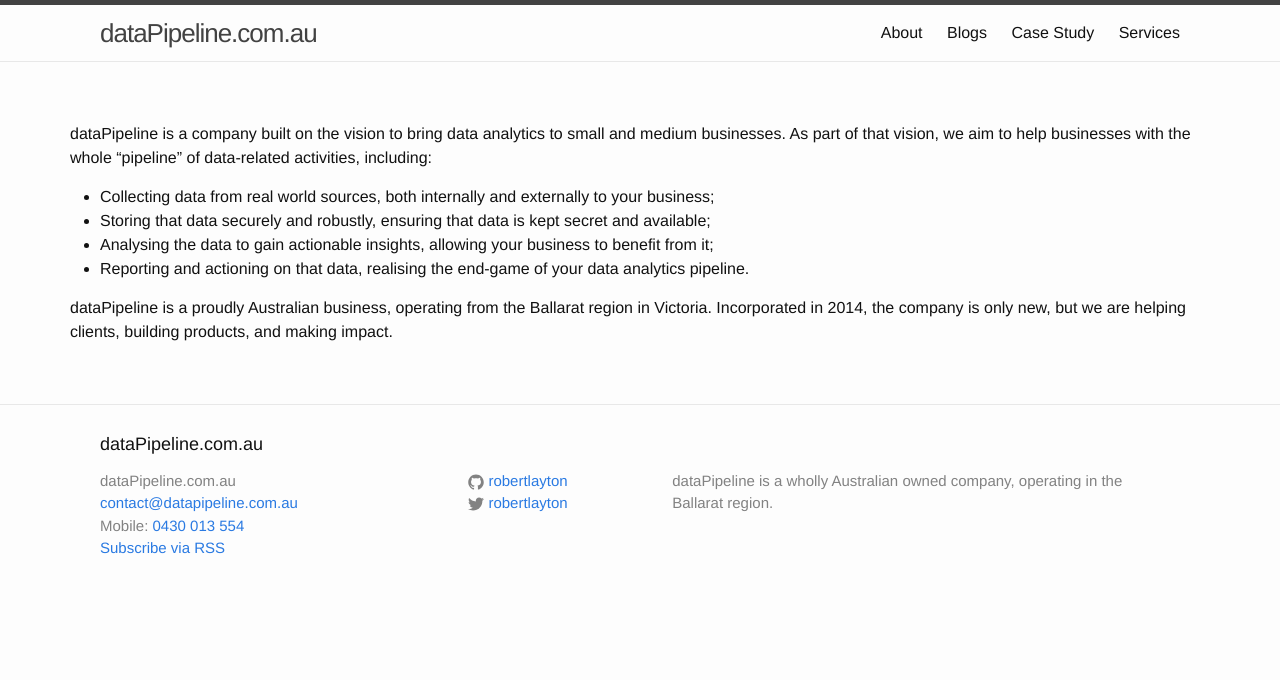
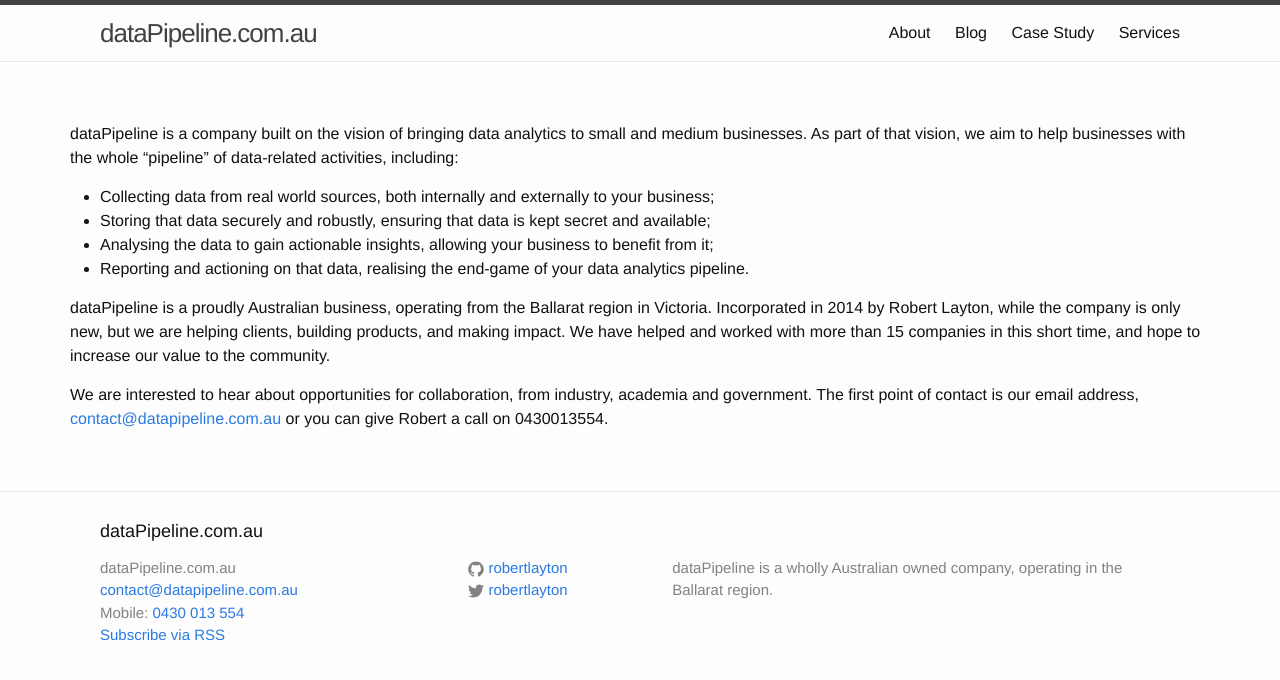
Before and after one commit to dataPipelineAU/jwebsite, a Jekyll site: the page built from 00-about.md, in a window 1280 px wide. Shown: the top 680 px of the page. Built offline with Jekyll 4.4.1, drawn with Linux system fonts in a browser that asks for light colours; nearby versions of some CDN libraries.

Commit message:
Various small fixes, an improved about page, and the image for the new blog post

```diff
--- a/00-about.md
+++ b/00-about.md
@@ -4,7 +4,7 @@ title: About
 permalink: /about/
 ---
 
-dataPipeline is a company built on the vision to bring data analytics to small and medium businesses.
+dataPipeline is a company built on the vision of bringing data analytics to small and medium businesses.
 As part of that vision, we aim to help businesses with the whole "pipeline" of data-related activities, including:
 
 * Collecting data from real world sources, both internally and externally to your business;
@@ -13,4 +13,8 @@ As part of that vision, we aim to help businesses with the whole "pipeline" of d
 * Reporting and actioning on that data, realising the end-game of your data analytics pipeline.
 
 dataPipeline is a proudly Australian business, operating from the Ballarat region in Victoria.
-Incorporated in 2014, the company is only new, but we are helping clients, building products, and making impact.
+Incorporated in 2014 by Robert Layton, while the company is only new, but we are helping clients, building products, and making impact.
+We have helped and worked with more than 15 companies in this short time, and hope to increase our value to the community.
+
+We are interested to hear about opportunities for collaboration, from industry, academia and government.
+The first point of contact is our email address, [contact@datapipeline.com.au](mailto:datapipeline.com.au) or you can give Robert a call on 0430013554.
--- a/01-archive.md
+++ b/01-archive.md
@@ -1,6 +1,6 @@
 ---
 layout: page
-title: Blogs
+title: Blog
 page-title: Information on data analytics for businesses
 ---
 
```
Also changed, not shown: 03-case study.md (+2 -1 lines), images/steps.jpg (added).
